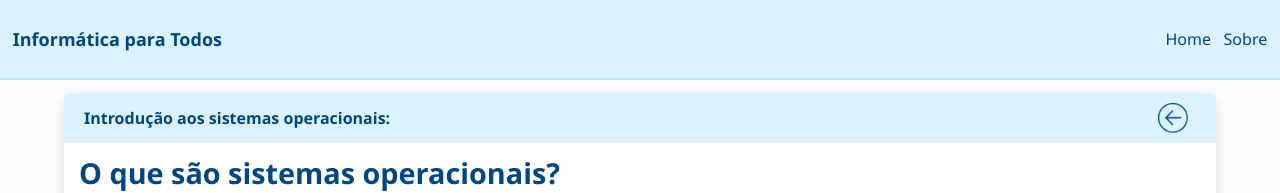
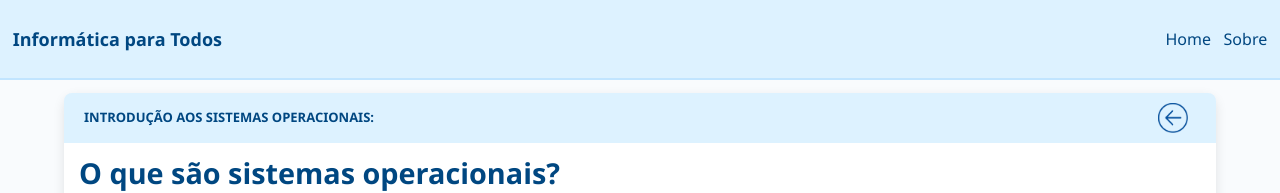
Before and after one commit to ryancater88/informatica-para-todos, a React (Vite) app: page /course/so in a window 1280 px wide. Shown: the top 193 px of the page. Built offline with nearby package versions, Linux system fonts and the light colour scheme.

Commit message:
Finalizando trabalho

```diff
--- a/src/components/containerHeader/ContainerHeaderComponent.jsx
+++ b/src/components/containerHeader/ContainerHeaderComponent.jsx
@@ -8,7 +8,7 @@ export default function ContainerHeaderComponent({ containerTitle, onClose }) {
     return (
         <div className="container-header">
             <div className="container-header__title">
-                <p>{containerTitle}</p>
+                <p>{containerTitle?.toUpperCase()}</p>
             </div>
             <div className="container-header__actions">
                 <button onClick={() => closeContainer()} className="container-header__actions__close">
--- a/src/components/containerHeader/ContainerHeaderComponent.styles.css
+++ b/src/components/containerHeader/ContainerHeaderComponent.styles.css
@@ -20,6 +20,7 @@
     align-items: center;
     justify-content: start;
     padding-left: 10px;
+    font-size: small;
     font-weight: bolder;
     color: var(--cor-fonte-base);
 }
@@ -42,6 +43,14 @@
     padding: 0px;
 }
 
+.container-header__actions button:active {
+    height: 25px;
+}
+
+.container-header__actions button:hover {
+    height: 35px;
+}
+
 .container-header__actions button img {
     object-fit: scale-down;
     width: 100%;
--- a/src/pages/conectandoInternet/ConectandoInternetComponent.jsx
+++ b/src/pages/conectandoInternet/ConectandoInternetComponent.jsx
@@ -1,3 +1,4 @@
+import { useNavigate } from 'react-router-dom'
 import AnchorComponent from '../../components/anchorComponent/AnchorComponent'
 import ContainerConteudoComponent from '../../components/containerConteudo/ContainerConteudoComponent'
 import ItemListaComponent from '../../components/itemLista/ItemListaComponent'
@@ -5,11 +6,21 @@ import ListComponent from '../../components/listComponent/ListComponent'
 import ParagraphComponent from '../../components/paragraphComponent/ParagraphComponent'
 import SectionComponent from '../../components/sectionComponent/SectionComponent'
 import SectionTitleComponent from '../../components/sectionTitleComponent/SectionTitleComponent'
+import ContainerHeaderComponent from '../../components/containerHeader/ContainerHeaderComponent'
+import ContainerBodyComponent from '../../components/containerBody/ContainerBodyComponent'
 
 export default function ConectandoInternetComponent() {
+    const navigation = useNavigate()
+
+    const goToCourses = () => {
+        navigation('/course')
+    }
+
     return (
         <div id="conteudo">
             <ContainerConteudoComponent>
+                <ContainerHeaderComponent onClose={goToCourses} containerTitle={'Como se conectar na internet:'}></ContainerHeaderComponent>
+                <ContainerBodyComponent>
 
                     <SectionComponent class="intro">
                         <SectionTitleComponent>Introdução</SectionTitleComponent>
@@ -102,7 +113,7 @@ export default function ConectandoInternetComponent() {
                             Seguindo esses passos, você conseguirá se conectar à internet de forma simples e rápida utilizando o Windows 10.
                         </ParagraphComponent>
                     </SectionComponent>
-
+                </ContainerBodyComponent>
             </ContainerConteudoComponent>
         </div>
 
--- a/src/pages/configuracoesWindows/ConfiguracoesWindowsComponent.jsx
+++ b/src/pages/configuracoesWindows/ConfiguracoesWindowsComponent.jsx
@@ -1,3 +1,4 @@
+import { useNavigate } from 'react-router-dom'
 import AnchorComponent from '../../components/anchorComponent/AnchorComponent'
 import ContainerConteudoComponent from '../../components/containerConteudo/ContainerConteudoComponent'
 import ItemListaComponent from '../../components/itemLista/ItemListaComponent'
@@ -5,12 +6,21 @@ import ListComponent from '../../components/listComponent/ListComponent'
 import ParagraphComponent from '../../components/paragraphComponent/ParagraphComponent'
 import SectionComponent from '../../components/sectionComponent/SectionComponent'
 import SectionTitleComponent from '../../components/sectionTitleComponent/SectionTitleComponent'
+import ContainerHeaderComponent from '../../components/containerHeader/ContainerHeaderComponent'
+import ContainerBodyComponent from '../../components/containerBody/ContainerBodyComponent'
 
 export default function ConfiguracoesWindowsComponent() {
+    const navigation = useNavigate()
+
+    const goToCourses = () => {
+        navigation('/course')
+    }
+
     return (
-        <div id="conteudo">
+        <div id="conteudo" >
             <ContainerConteudoComponent>
-
+                <ContainerHeaderComponent onClose={goToCourses} containerTitle={'Principais configurações do Windows:'}></ContainerHeaderComponent>
+                <ContainerBodyComponent>
                     <SectionComponent class="intro">
                         <SectionTitleComponent>Introdução</SectionTitleComponent>
                         <ParagraphComponent>
@@ -53,10 +63,10 @@ export default function ConfiguracoesWindowsComponent() {
                         <ListComponent>
                             <ItemListaComponent>Conecte o segundo monitor ao computador usando um cabo HDMI, VGA ou DisplayPort.</ItemListaComponent>
                             <ItemListaComponent>No teclado, pressione <strong>Windows + P</strong> para abrir as opções de exibição.</ItemListaComponent>
-                        <ItemListaComponent>Escolha uma das opções:<br/><br/>
+                            <ItemListaComponent>Escolha uma das opções:<br /><br />
                                 <ListComponent>
-                            <ItemListaComponent><strong>Duplicar:</strong> mostra a mesma imagem nas duas telas.</ItemListaComponent><br/>
-                            <ItemListaComponent><strong>Estender:</strong> cria uma área de trabalho maior, permitindo arrastar janelas de uma tela para outra.</ItemListaComponent><br/>
+                                    <ItemListaComponent><strong>Duplicar:</strong> mostra a mesma imagem nas duas telas.</ItemListaComponent><br />
+                                    <ItemListaComponent><strong>Estender:</strong> cria uma área de trabalho maior, permitindo arrastar janelas de uma tela para outra.</ItemListaComponent><br />
                                     <ItemListaComponent><strong>Somente segunda tela:</strong> desliga o monitor principal e usa apenas o outro.</ItemListaComponent>
                                 </ListComponent>
                             </ItemListaComponent>
@@ -116,7 +126,7 @@ export default function ConfiguracoesWindowsComponent() {
                             Pequenas mudanças em brilho, desempenho e acessibilidade podem melhorar significativamente sua experiência de uso.
                         </ParagraphComponent>
                     </SectionComponent>
-
+                </ContainerBodyComponent>
             </ContainerConteudoComponent>
         </div>
 
--- a/src/pages/instalandoImpressora/InstalandoImpressoraComponent.jsx
+++ b/src/pages/instalandoImpressora/InstalandoImpressoraComponent.jsx
@@ -5,12 +5,22 @@ import ListComponent from '../../components/listComponent/ListComponent'
 import ParagraphComponent from '../../components/paragraphComponent/ParagraphComponent'
 import SectionComponent from '../../components/sectionComponent/SectionComponent'
 import SectionTitleComponent from '../../components/sectionTitleComponent/SectionTitleComponent'
+import ContainerHeaderComponent from '../../components/containerHeader/ContainerHeaderComponent'
+import ContainerBodyComponent from '../../components/containerBody/ContainerBodyComponent'
+import { useNavigate } from 'react-router-dom'
 
 export default function InstalandoImpressoraComponent() {
+    const navigation = useNavigate()
+
+    const goToCourses = () => {
+        navigation('/course')
+    }
+
     return (
         <div id="conteudo">
             <ContainerConteudoComponent>
-
+                <ContainerHeaderComponent onClose={goToCourses} containerTitle={'Instalando uma impressora:'}></ContainerHeaderComponent>
+                <ContainerBodyComponent>
                     <SectionComponent class="intro">
                         <SectionTitleComponent>Introdução</SectionTitleComponent>
                         <ParagraphComponent>
@@ -138,7 +148,7 @@ export default function InstalandoImpressoraComponent() {
                             Lembre-se sempre de usar os drivers oficiais e manter o sistema atualizado para garantir o melhor funcionamento.
                         </ParagraphComponent>
                     </SectionComponent>
-
+                </ContainerBodyComponent>
             </ContainerConteudoComponent>
 
         </div>
--- a/src/pages/problemasImpressora/ProblemasImpressoraComponent.jsx
+++ b/src/pages/problemasImpressora/ProblemasImpressoraComponent.jsx
@@ -5,12 +5,23 @@ import ListComponent from '../../components/listComponent/ListComponent'
 import ParagraphComponent from '../../components/paragraphComponent/ParagraphComponent'
 import SectionComponent from '../../components/sectionComponent/SectionComponent'
 import SectionTitleComponent from '../../components/sectionTitleComponent/SectionTitleComponent'
+import { useNavigate } from 'react-router-dom'
+import ContainerHeaderComponent from '../../components/containerHeader/ContainerHeaderComponent'
+import ContainerBodyComponent from '../../components/containerBody/ContainerBodyComponent'
+
 
 export default function ProblemasImpressoraComponent() {
+    const navigation = useNavigate()
+
+    const goToCourses = () => {
+        navigation('/course')
+    }
+
     return (
         <div id="conteudo">
             <ContainerConteudoComponent>
-
+                <ContainerHeaderComponent onClose={goToCourses} containerTitle={'Resolvendo os problemas de impressão:'}></ContainerHeaderComponent>
+                <ContainerBodyComponent>
                     <SectionComponent class="intro">
                         <SectionTitleComponent>Introdução</SectionTitleComponent>
                         <ParagraphComponent>
@@ -186,9 +197,8 @@ export default function ProblemasImpressoraComponent() {
                             Manter os drivers atualizados e utilizar sempre tinta ou toner originais também ajuda a evitar falhas e prolonga a vida útil do equipamento.
                         </ParagraphComponent>
                     </SectionComponent>
-
+                </ContainerBodyComponent>
             </ContainerConteudoComponent>
-
         </div>
 
     )
--- a/src/pages/problemasInternet/ProblemasInternetComponent.jsx
+++ b/src/pages/problemasInternet/ProblemasInternetComponent.jsx
@@ -1,3 +1,4 @@
+import { useNavigate } from 'react-router-dom'
 import AnchorComponent from '../../components/anchorComponent/AnchorComponent'
 import ContainerConteudoComponent from '../../components/containerConteudo/ContainerConteudoComponent'
 import ItemListaComponent from '../../components/itemLista/ItemListaComponent'
@@ -5,12 +6,22 @@ import ListComponent from '../../components/listComponent/ListComponent'
 import ParagraphComponent from '../../components/paragraphComponent/ParagraphComponent'
 import SectionComponent from '../../components/sectionComponent/SectionComponent'
 import SectionTitleComponent from '../../components/sectionTitleComponent/SectionTitleComponent'
+import ContainerHeaderComponent from '../../components/containerHeader/ContainerHeaderComponent'
+import ContainerBodyComponent from '../../components/containerBody/ContainerBodyComponent'
+
 
 export default function ProblemasInternetComponent() {
+    const navigation = useNavigate()
+
+    const goToCourses = () => {
+        navigation('/course')
+    }
+
     return (
         <div id="conteudo">
             <ContainerConteudoComponent>
-
+                <ContainerHeaderComponent onClose={goToCourses} containerTitle={'Resolvendo os problemas de conexão:'}></ContainerHeaderComponent>
+                <ContainerBodyComponent>
                     <SectionComponent class="intro">
                         <SectionTitleComponent>Introdução</SectionTitleComponent>
 
@@ -141,7 +152,7 @@ export default function ProblemasInternetComponent() {
                             Seguindo essas orientações, você será capaz de resolver a maioria dos problemas de conexão de forma simples e segura.
                         </ParagraphComponent>
                     </SectionComponent>
-
+                </ContainerBodyComponent>
             </ContainerConteudoComponent>
         </div>
 
--- a/src/pages/sistemasOperacionais/SistemasOperacionais.jsx
+++ b/src/pages/sistemasOperacionais/SistemasOperacionais.jsx
@@ -1,3 +1,4 @@
+import { useNavigate } from 'react-router-dom'
 import AnchorComponent from '../../components/anchorComponent/AnchorComponent'
 import ContainerBodyComponent from '../../components/containerBody/ContainerBodyComponent'
 import ContainerConteudoComponent from '../../components/containerConteudo/ContainerConteudoComponent'
@@ -10,10 +11,16 @@ import SectionTitleComponent from '../../components/sectionTitleComponent/Sectio
 import './sistemasOperacionais.styles.css'
 
 export default function SistemasOperacionaisCompoenent() {
+    const navigation = useNavigate()
+
+    const goToCourses = () => {
+        navigation('/course')
+    }
+
     return (
         <div id="conteudo">
             <ContainerConteudoComponent>
-                <ContainerHeaderComponent containerTitle={'Introdução aos sistemas operacionais:'}></ContainerHeaderComponent>
+                <ContainerHeaderComponent onClose={goToCourses} containerTitle={'Introdução aos sistemas operacionais:'}></ContainerHeaderComponent>
                 <ContainerBodyComponent>
                     <SectionComponent class="intro">
                         <SectionTitleComponent>O que são sistemas operacionais?</SectionTitleComponent>
```
Lines whose indentation alone changed are shown as unchanged.
